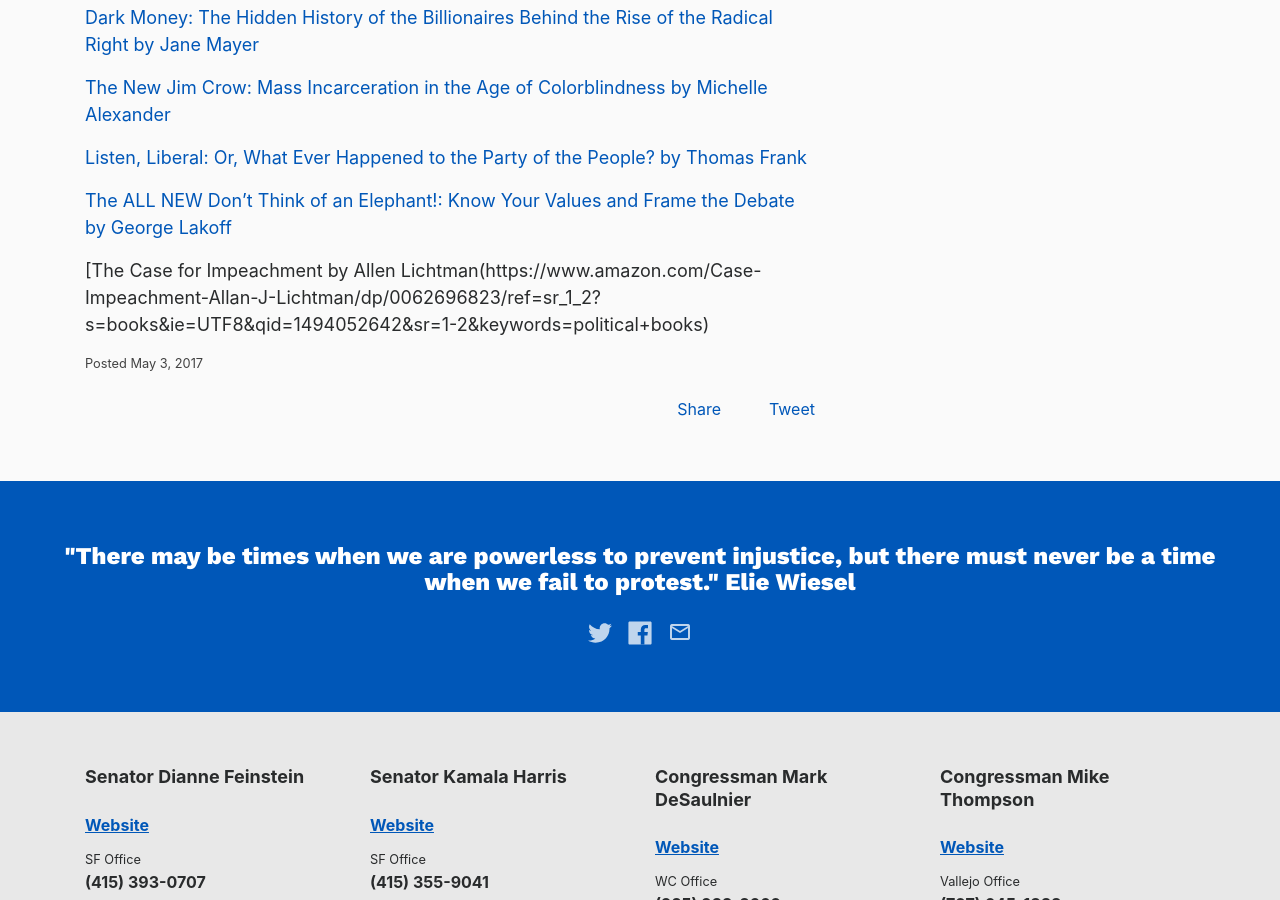
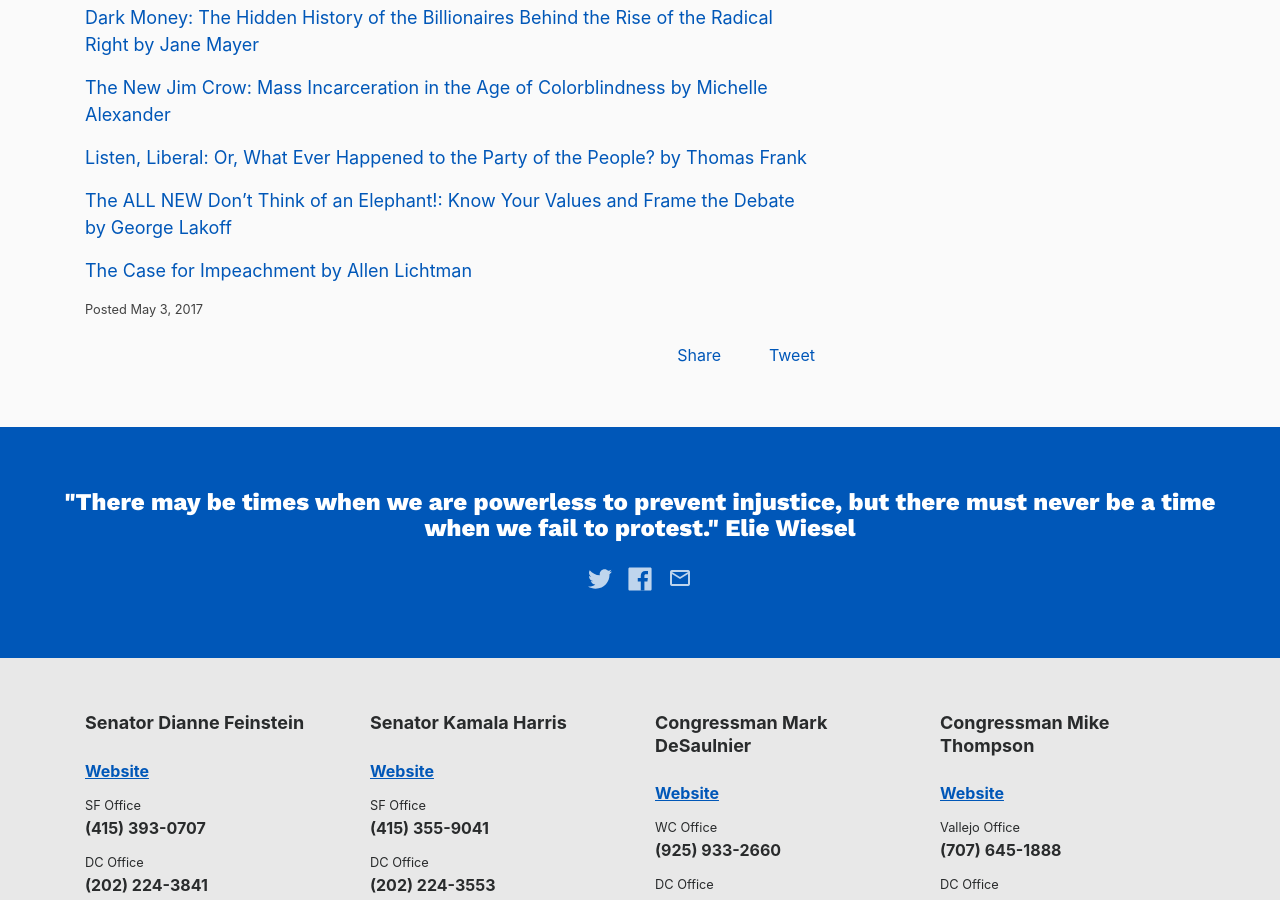
Before and after one commit to IndivisibleTemplate/BasicTemplate, a Jekyll site: the page built from _posts/2017-05-03-suggested-reading.markdown, in a window 1280 px wide and 900 px high, scrolled down 338 px. Built offline with Jekyll 4.4.1, drawn with Linux system fonts in a browser that asks for light colours; nearby versions of some CDN libraries; comment, search, counter and statistics services are not loaded.

Commit message:
Updated Suggested Reading

```diff
--- a/_posts/2017-05-03-suggested-reading.markdown
+++ b/_posts/2017-05-03-suggested-reading.markdown
@@ -20,4 +20,4 @@
 [The ALL NEW Don't Think of an Elephant!: Know Your Values and Frame the Debate by George Lakoff](https://www.amazon.com/ALL-NEW-Dont-Think-Elephant/dp/160358594X/ref=pd_bxgy_14_img_2?_encoding=UTF8&pd_rd_i=160358594X&pd_rd_r=VT7F7095575PE8GZAQRW&pd_rd_w=bWYZ3&pd_rd_wg=d67IL&psc=1&refRID=VT7F7095575PE8GZAQRWz)
 
 
-[The Case for Impeachment by Allen Lichtman(https://www.amazon.com/Case-Impeachment-Allan-J-Lichtman/dp/0062696823/ref=sr_1_2?s=books&ie=UTF8&qid=1494052642&sr=1-2&keywords=political+books)
+[The Case for Impeachment by Allen Lichtman](https://www.amazon.com/Case-Impeachment-Allan-J-Lichtman/dp/0062696823/ref=sr_1_2?s=books&ie=UTF8&qid=1494052642&sr=1-2&keywords=political+books)
```
